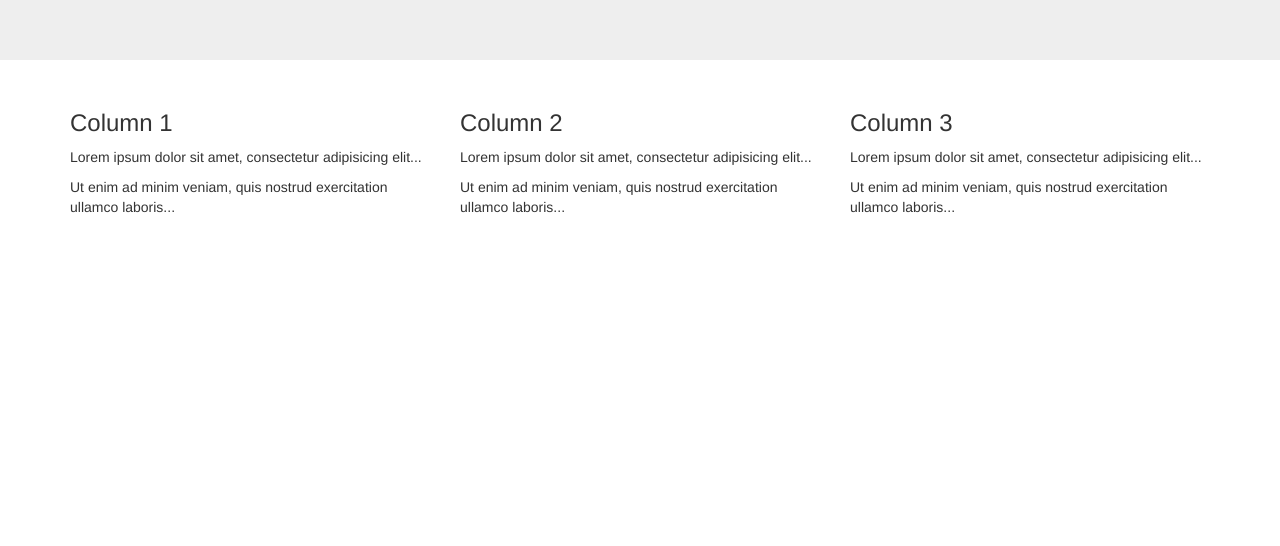
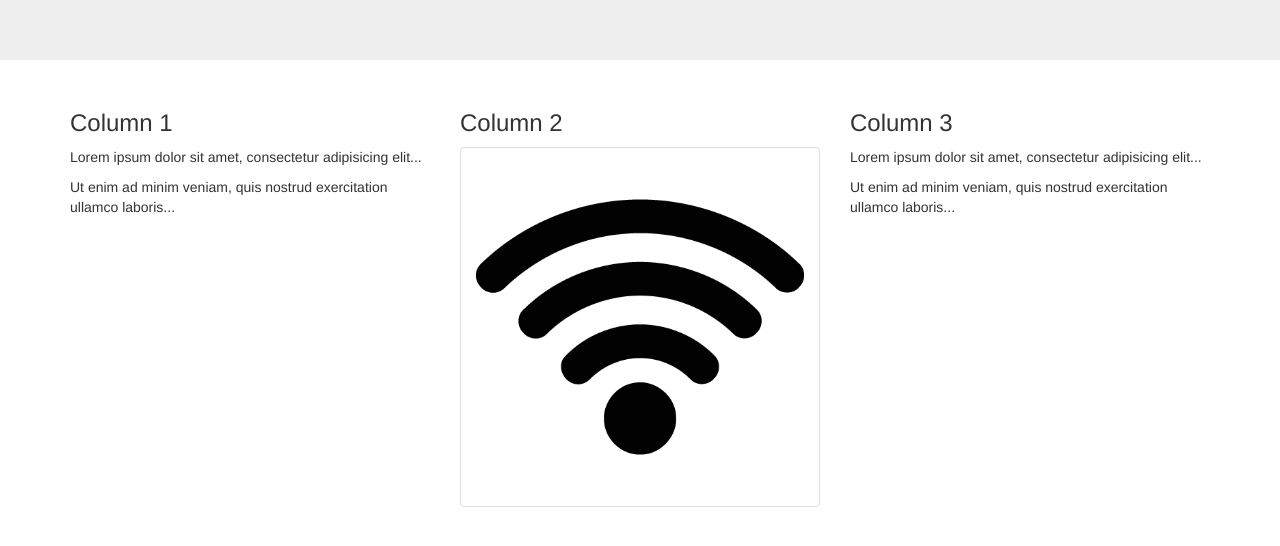
Before and after one commit to itsmedivy/test-repo-html, a plain HTML site: page index.html in a window 1280 px wide. Shown: the part 180-726 px from the top of the page. Drawn offline with nearby package versions, Linux system fonts and the light colour scheme.

Commit message:
Add files via upload

```diff
--- /dev/null
+++ b/css/site.css
@@ -0,0 +1,3 @@
+.my-body{
+	background:aliceblue;
+}
--- a/index.html
+++ b/index.html
@@ -24,8 +24,7 @@
     </div>
     <div class="col-sm-4">
       <h3>Column 2</h3>
-      <p>Lorem ipsum dolor sit amet, consectetur adipisicing elit...</p>
-      <p>Ut enim ad minim veniam, quis nostrud exercitation ullamco laboris...</p>
+      <img src="img/signal.png" class="text-center img-responsive img-thumbnail"/>
     </div>
     <div class="col-sm-4">
       <h3>Column 3</h3>
--- /dev/null
+++ b/js/site.js
@@ -0,0 +1,3 @@
+function Init(){
+	console.log("Hi there!");
+}
```
Also changed, not shown: img/signal.png (added).
